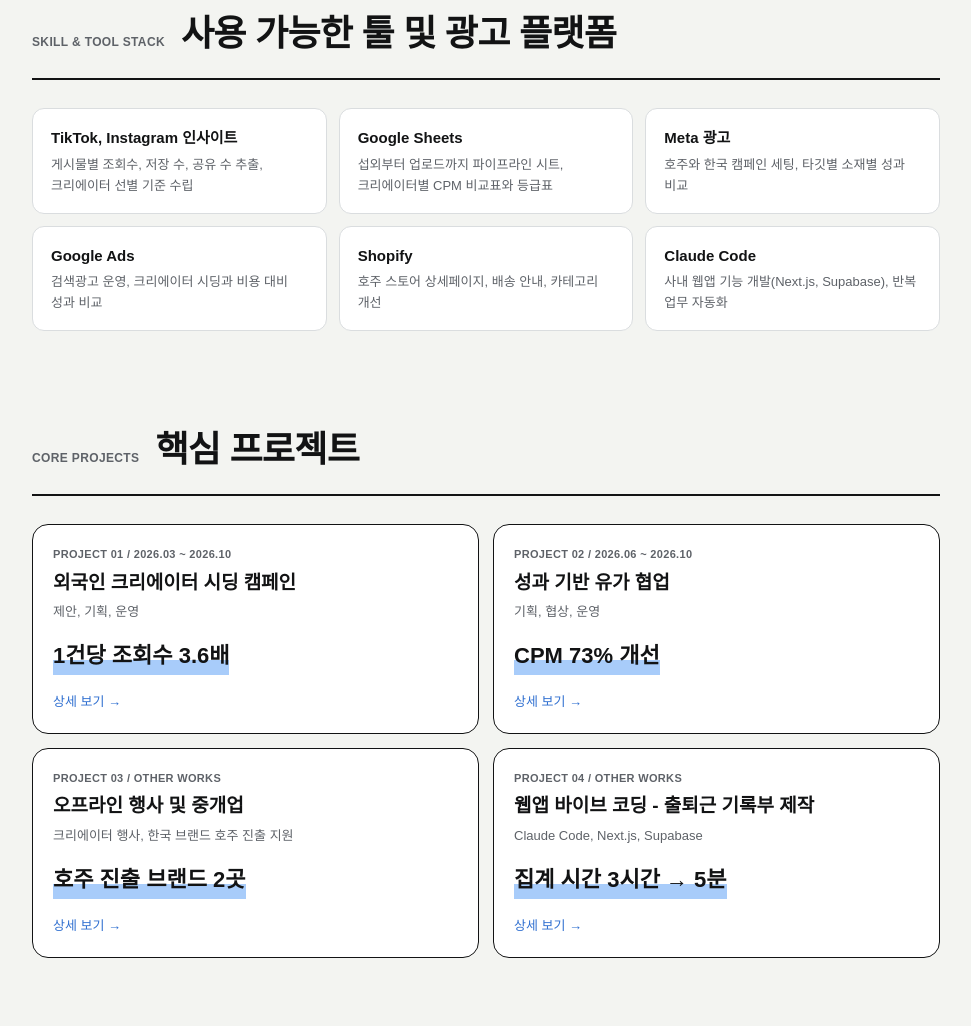
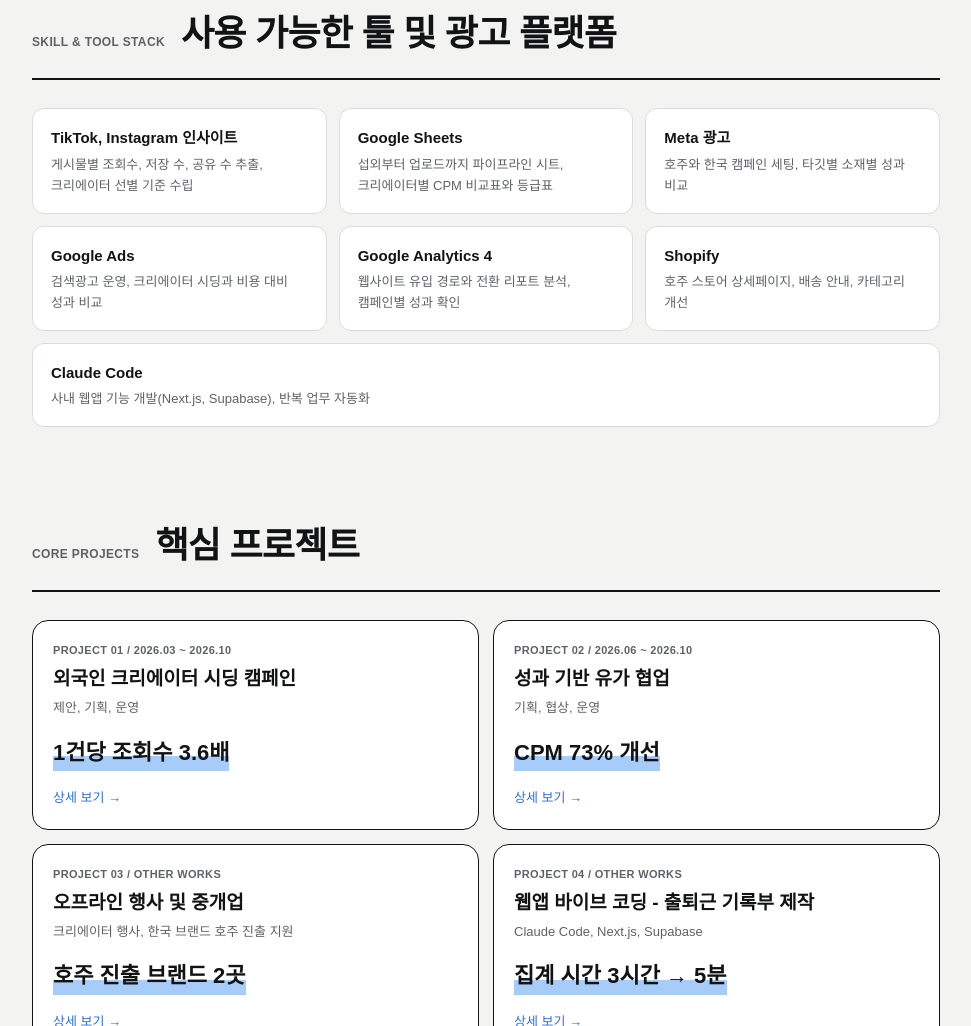
Before and after one commit to hyejoo0109/Portfolio, a plain HTML site: page index.html in a window 1280 px wide. Shown: the part 1612-2638 px from the top of the page, without its empty margins (288-1259 px from the left). Drawn offline with Linux system fonts and the light colour scheme; a web font is replaced by a local one.

Commit message:
툴 목록에 Google Analytics 4 추가
Co-Authored-By: Claude Opus 5.5 <noreply@anthropic.com>

```diff
--- a/index.html
+++ b/index.html
@@ -69,6 +69,7 @@ main{padding:40px 0 96px;display:flex;flex-direction:column;gap:88px;min-width:0
 .contact-row a{text-decoration:none;font-weight:600}
 .tools{display:grid;grid-template-columns:repeat(3,minmax(0,1fr));gap:12px}
 .tool{background:var(--card);border:1px solid var(--line);border-radius:12px;padding:16px 18px;display:flex;flex-direction:column;gap:4px}
+.tools .tool:last-child:nth-child(odd){grid-column:1/-1}
 .tool b{font-size:15px}.tool span{font-size:13px;color:var(--muted);line-height:1.6}
 .cards{display:grid;grid-template-columns:repeat(2,minmax(0,1fr));gap:14px}
 .pcard{display:flex;flex-direction:column;gap:6px;text-decoration:none;background:var(--card);border:1px solid var(--ink);border-radius:16px;padding:20px;transition:transform .15s ease,box-shadow .15s ease}
@@ -281,6 +282,7 @@ footer.end .c{font-family:var(--mono);font-size:13px;line-height:1.9;text-align:
         <div class="tool"><b>Google Sheets</b><span>섭외부터 업로드까지 파이프라인 시트, 크리에이터별 CPM 비교표와 등급표</span></div>
         <div class="tool"><b>Meta 광고</b><span>호주와 한국 캠페인 세팅, 타깃별 소재별 성과 비교</span></div>
         <div class="tool"><b>Google Ads</b><span>검색광고 운영, 크리에이터 시딩과 비용 대비 성과 비교</span></div>
+        <div class="tool"><b>Google Analytics 4</b><span>웹사이트 유입 경로와 전환 리포트 분석, 캠페인별 성과 확인</span></div>
         <div class="tool"><b>Shopify</b><span>호주 스토어 상세페이지, 배송 안내, 카테고리 개선</span></div>
         <div class="tool"><b>Claude Code</b><span>사내 웹앱 기능 개발(Next.js, Supabase), 반복 업무 자동화</span></div>
       </div>
```
